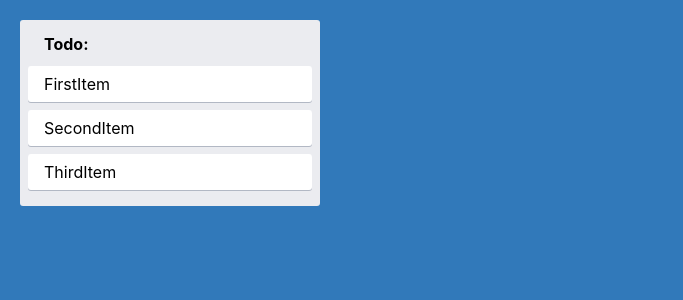
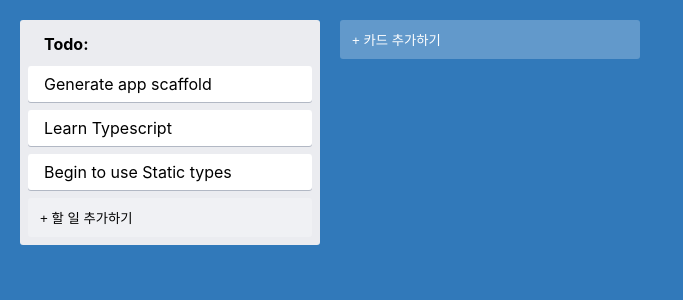
Before and after one commit to heesungjang/draggable-todo-list, a React (Create React App) app: page / in a window 1280 px wide. Shown: the top 300 px of the page, without its empty margins (0-683 px from the left). Built offline with nearby package versions, Linux system fonts and the light colour scheme.

Commit message:
form 추가

```diff
--- /dev/null
+++ b/src/AddNewItems.tsx
@@ -0,0 +1,34 @@
+import { useState } from 'react';
+import { NewItemForm } from './NewItemForm';
+import { AddItemButton } from './styles';
+
+type AddNewItemProps = {
+  onAdd(text: string): void;
+  toggleButtonText: string;
+  dark?: boolean;
+};
+
+export const AddNewItem = ({
+  onAdd,
+  toggleButtonText,
+  dark,
+}: AddNewItemProps) => {
+  const [showForm, setShowForm] = useState(false);
+
+  if (showForm) {
+    return (
+      <NewItemForm
+        onAdd={(text) => {
+          onAdd(text);
+          setShowForm(false);
+        }}
+      />
+    );
+  }
+
+  return (
+    <AddItemButton dark={dark} onClick={() => setShowForm(true)}>
+      {toggleButtonText}
+    </AddItemButton>
+  );
+};
--- a/src/App.tsx
+++ b/src/App.tsx
@@ -1,19 +1,15 @@
-import {
-  AppContainer,
-  ColumnContainer,
-  ColumnTitle,
-  CardContainer,
-} from './styles';
+import { AddNewItem } from './AddNewItems';
+import { Column } from './Column';
+import { AppContainer } from './styles';
 
 export const App = () => {
   return (
     <AppContainer>
-      <ColumnContainer>
-        <ColumnTitle>Todo:</ColumnTitle>
-        <CardContainer>FirstItem</CardContainer>
-        <CardContainer>SecondItem</CardContainer>
-        <CardContainer>ThirdItem</CardContainer>
-      </ColumnContainer>
+      <Column text="Todo:" />
+      <AddNewItem
+        toggleButtonText="+ 카드 추가하기"
+        onAdd={() => console.log('item added')}
+      />
     </AppContainer>
   );
 };
--- /dev/null
+++ b/src/Card.tsx
@@ -0,0 +1,9 @@
+import { CardContainer } from './styles';
+
+type CardProps = {
+  text: string;
+};
+
+export const Card = ({ text }: CardProps) => {
+  return <CardContainer>{text}</CardContainer>;
+};
--- /dev/null
+++ b/src/Column.tsx
@@ -0,0 +1,23 @@
+import { CardContainer, ColumnContainer, ColumnTitle } from './styles';
+import { Card } from './Card';
+import { AddNewItem } from './AddNewItems';
+
+type ColumnProps = {
+  text: string;
+};
+
+export const Column = ({ text }: ColumnProps) => {
+  return (
+    <ColumnContainer>
+      <ColumnTitle>{text}</ColumnTitle>
+      <Card text="Generate app scaffold" />
+      <Card text="Learn Typescript" />
+      <Card text="Begin to use Static types" />
+      <AddNewItem
+        toggleButtonText="+ 할 일 추가하기"
+        onAdd={() => console.log('added')}
+        dark
+      />
+    </ColumnContainer>
+  );
+};
--- /dev/null
+++ b/src/NewItemForm.tsx
@@ -0,0 +1,17 @@
+import { useState } from 'react';
+import { NewItemButton, NewItemFormContainer, NewItemInput } from './styles';
+
+type NewItemFormProps = {
+  onAdd(text: string): void;
+};
+
+export const NewItemForm = ({ onAdd }: NewItemFormProps) => {
+  const [text, setText] = useState('');
+
+  return (
+    <NewItemFormContainer>
+      <NewItemInput value={text} onChange={(e) => setText(e.target.value)} />
+      <NewItemButton onClick={() => onAdd(text)}>추가</NewItemButton>
+    </NewItemFormContainer>
+  );
+};
--- a/src/styles.ts
+++ b/src/styles.ts
@@ -34,3 +34,50 @@
   border-radius: 3px;
   box-shadow: #091e4240 0px 1px 0px 0px;
 `;
+
+type AddItemButtonProps = {
+  dark?: boolean;
+};
+
+export const AddItemButton = styled.button<AddItemButtonProps>`
+  background-color: #ffffff3d;
+  border-radius: 3px;
+  border: none;
+  color: ${(props) => (props.dark ? '#000' : '#fff')};
+  cursor: pointer;
+  max-width: 300px;
+  padding: 10px 12px;
+  text-align: left;
+  transition: background 85ms ease-in;
+  width: 100%;
+  &:hover {
+    background-color: #ffffff52;
+  }
+`;
+
+export const NewItemFormContainer = styled.div`
+  max-width: 300px;
+  display: flex;
+  flex-direction: column;
+  width: 100%;
+  align-items: flex-start;
+`;
+
+export const NewItemButton = styled.button`
+  background-color: #5aac44;
+  border-radius: 3px;
+  border: none;
+  box-shadow: none;
+  color: #fff;
+  padding: 6px 12px;
+  text-align: center;
+`;
+
+export const NewItemInput = styled.input`
+  border-radius: 3px;
+  border: none;
+  box-shadow: #091e4240 0px 1px 0px 0px;
+  margin-bottom: 0.5rem;
+  padding: 0.5rem 1rem;
+  width: 100%;
+`;
```
